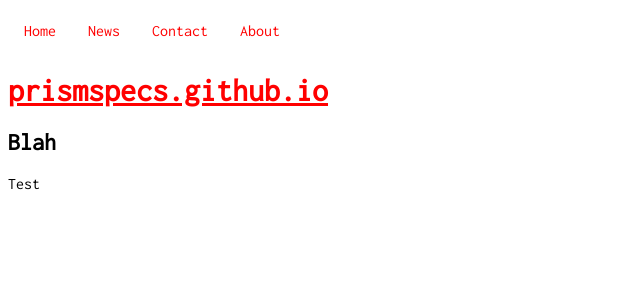
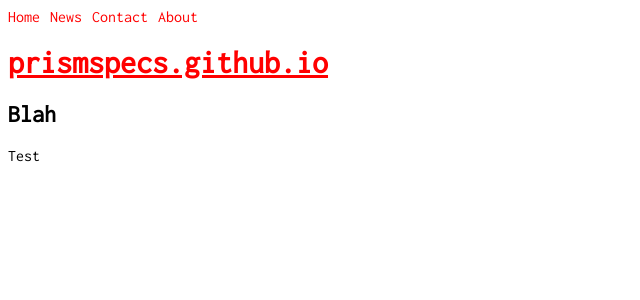
Before and after one commit to prismspecs/prismspecs.github.io, a Jekyll site: the page built from test.md, in a window 1280 px wide. Shown: the top 300 px of the page, without its empty margins (0-640 px from the left). Built offline with Jekyll 4.4.1, drawn with Linux system fonts in a browser that asks for light colours; our own code applies the rules of GitHub Pages for plain Markdown files; a script that is not in the unit is left out.

Commit message:
Updated style.scss.

```diff
--- a/assets/css/style.scss
+++ b/assets/css/style.scss
@@ -35,7 +35,8 @@ a:link, a:active, a:visited {
   display: block;
   color: #f00;
   text-align: center;
-  padding: 14px 16px;
+  //padding: 14px 16px;
+	padding-right:10px;
   text-decoration: none;
   //font-size: 17px;
 }
```
